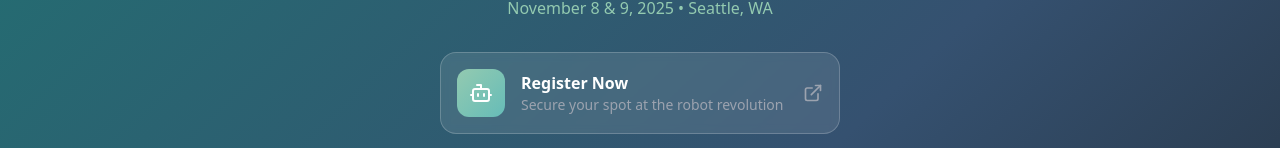
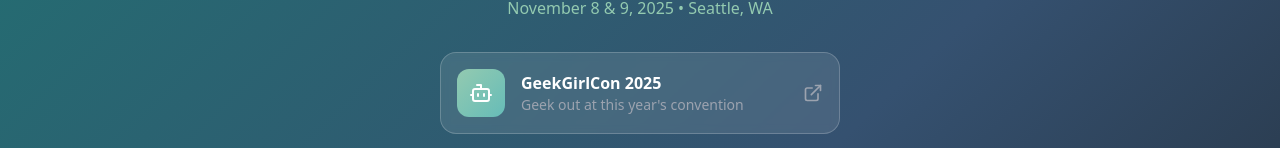
Before and after one commit to IsaacJrTypes/ggc_linktree, a React (Vite) app: page / in a window 1280 px wide. Shown: the part 272-420 px from the top of the page. Built offline with nearby package versions, Linux system fonts and the light colour scheme.

Commit message:
Add link func

```diff
--- a/src/App.tsx
+++ b/src/App.tsx
@@ -24,9 +24,10 @@
     {
       id: 'register',
       icon: Bot,
-      title: 'Register Now',
-      description: 'Secure your spot at the robot revolution',
-      color: 'from-[#93cab0] to-[#66bcb8]'
+      title: 'GeekGirlCon 2025',
+      description: 'Geek out at this year\'s convention',
+      color: 'from-[#93cab0] to-[#66bcb8]',
+      href:'https://geekgirlcon.com/'
     },
     {
       id: 'schedule',
@@ -127,6 +128,7 @@
                 }`}
                 onMouseEnter={() => setIsHovered(item.id)}
                 onMouseLeave={() => setIsHovered(null)}
+                onClick={() => item.href && window.open(item.href, '_blank')}
               >
                 <div className="flex items-center justify-between">
                   <div className="flex items-center space-x-4">
```
